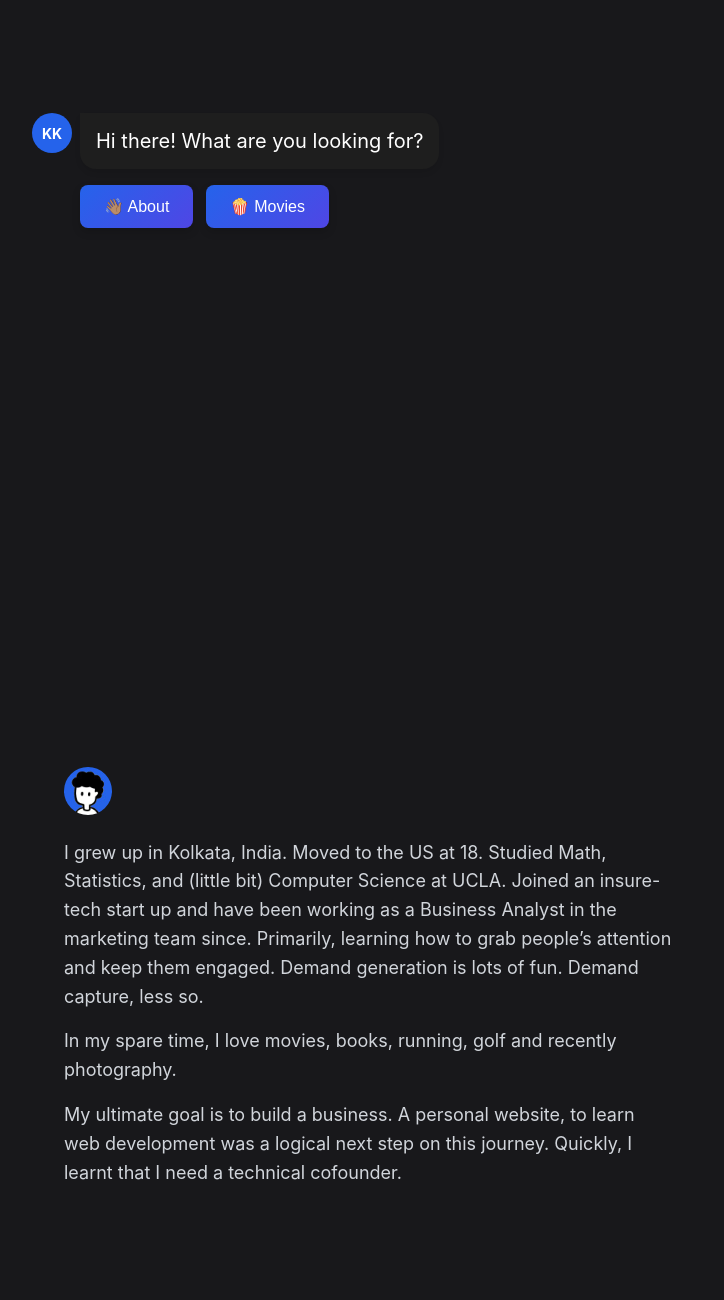
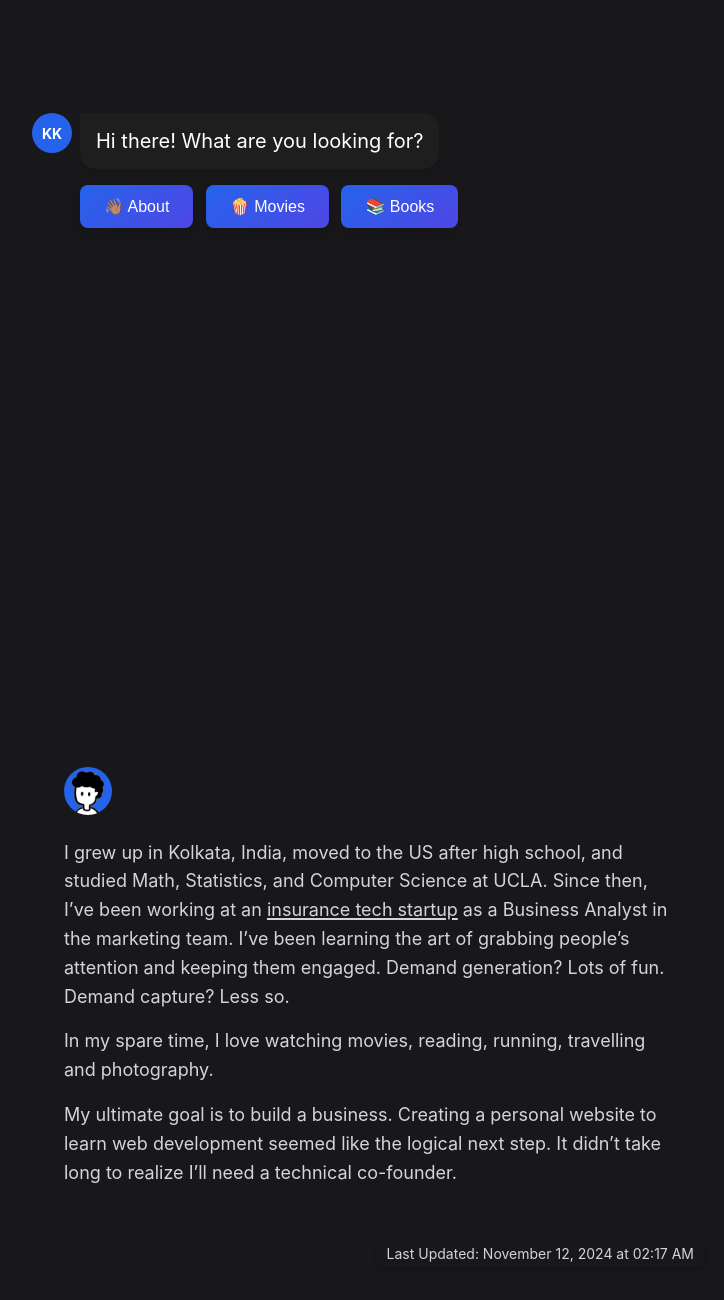
Before and after one commit to kushaykejriwal/personal-website, a website: page index.html in a window 1280 px wide. Shown: the part 224-1524 px from the top of the page, without its empty margins (272-996 px from the left). Drawn offline with Linux system fonts and the light colour scheme.

Commit message:
About page iteration 2

```diff
--- a/css/styles.css
+++ b/css/styles.css
@@ -94,6 +94,9 @@ body {
   width: 100%;
   margin-bottom: 0.75rem;
   display: block;
+  width: auto;
+  display: inline-block;
+  margin-right: 0.5rem;
 }
 
 .option-button.show {
@@ -112,6 +115,8 @@ body {
   width: 100%;
   padding: 2rem;
   color: white;
+  position: relative;  /* Keep this for footer positioning */
+  margin: 0 auto;
 }
 
 .about-section p {
@@ -137,11 +142,48 @@ body {
   align-items: center;
 }
 
+.footer {
+  position: absolute;
+  bottom: -3rem;      /* Position it below the content */
+  right: 0;          /* Align to right edge of content */
+  font-size: 14px;
+  color: #D1D5DB;
+  padding: 5px 10px;
+  border-radius: 5px;
+  box-shadow: 0 2px 5px rgba(0, 0, 0, 0.2);
+  white-space: nowrap;
+}
+
+.link-default {
+  text-decoration-thickness: .10em;
+  text-underline-offset: .1em;
+  transition-duration: .1s;
+  transition-timing-function: cubic-bezier(.4, 0, .2, 1);
+  text-decoration-line:underline
+}
+
+.link-default:hover, .link-default:active {
+  opacity:.5
+}
+
+a {
+  color: inherit;
+  text-decoration:inherit
+}
+
 @media (min-width: 768px) {
   .option-button {
       width: auto;
       display: inline-block;
       margin-right: 0.5rem;
+  }
+}
+
+@media (max-width: 767px) {
+  .footer {
+      right: 50%;
+      transform: translateX(50%);
+      bottom: -3rem;
   }
 }
 
--- a/index.html
+++ b/index.html
@@ -19,7 +19,8 @@
                 </div>
                 <div class="options-container" id="optionsContainer">
                     <button class="option-button" id="aboutButton">👋🏽 About</button>
-                    <button class="option-button" id="workButton">🍿 Movies</button>
+                    <button class="option-button" id="movieButton">🍿 Movies</button>
+                    <button class="option-button" id="booksButton">📚 Books</button>
                 </div>
             </div>
         </section>
@@ -30,46 +31,13 @@
                 <div class="about-header">
                     <img src="images/headshot.jpg" alt="Kushay's profile" class="profile-image">
                 </div>
-                    <p>I grew up in Kolkata, India. Moved to the US at 18. Studied Math, Statistics, and (little bit) Computer Science at UCLA. Joined an insure-tech start up and have been working as a Business Analyst in the marketing team since. Primarily, learning how to grab people’s attention and keep them engaged. Demand generation is lots of fun. Demand capture, less so. </p>
-                    <p>In my spare time, I love movies, books, running, golf and recently photography.</p>
-                    <p>My ultimate goal is to build a business. A personal website, to learn web development was a logical next step on this journey. Quickly, I learnt that I need a technical cofounder.</p>
+                    <p> I grew up in Kolkata, India, moved to the US after high school, and studied Math, Statistics, and Computer Science at UCLA. Since then, I’ve been working at an <a href="https://www.insurify.com" class="link-default" target="_blank" title="insurify.com">insurance tech startup</a> as a Business Analyst in the marketing team. I’ve been learning the art of grabbing people’s attention and keeping them engaged. Demand generation? Lots of fun. Demand capture? Less so. </p>
+                    <p>In my spare time, I love watching movies, reading, running, travelling and photography.</p>
+                    <p>My ultimate goal is to build a business. Creating a personal website to learn web development seemed like the logical next step. It didn’t take long to realize I’ll need a technical co-founder.</p>
+                    <div class="footer" id="lastUpdated"></div>
             </div>
         </section>
     </div>
-
-    <script>
-        document.addEventListener('DOMContentLoaded', () => {
-            const messageRow = document.getElementById('messageRow');
-            const optionsContainer = document.getElementById('optionsContainer');
-            const workButton = document.getElementById('workButton');
-            const aboutButton = document.getElementById('aboutButton');
-            const aboutSection = document.getElementById('aboutSection');
-
-            // Show message with fade in
-            setTimeout(() => {
-                messageRow.classList.remove('hidden');
-            }, 500);
-
-            // Show options container
-            setTimeout(() => {
-                optionsContainer.style.display = 'block';
-            }, 1500);
-
-            // Show first button with a delay
-            setTimeout(() => {
-                aboutButton.classList.add('show');
-            }, 1600);
-
-            // Show second button after a delay
-            setTimeout(() => {
-                workButton.classList.add('show');
-            }, 1900);
-
-            // Smooth scroll to About section on button click
-            aboutButton.addEventListener('click', () => {
-                aboutSection.scrollIntoView({ behavior: 'smooth' });
-            });
-        });
-    </script>
+    <script src="scripts/main.js"></script>
 </body>
 </html>
--- /dev/null
+++ b/scripts/main.js
@@ -0,0 +1,42 @@
+
+document.addEventListener('DOMContentLoaded', () => {
+    const messageRow = document.getElementById('messageRow');
+    const optionsContainer = document.getElementById('optionsContainer');
+    const movieButton = document.getElementById('movieButton');
+    const aboutButton = document.getElementById('aboutButton');
+    const booksButton = document.getElementById('booksButton');
+    const aboutSection = document.getElementById('aboutSection');
+
+    // Show message with fade in
+    setTimeout(() => {
+        messageRow.classList.remove('hidden');
+    }, 500);
+
+    // Show options container
+    setTimeout(() => {
+        optionsContainer.style.display = 'block';
+    }, 1200);
+
+    // Show first button with a delay
+    setTimeout(() => {
+        aboutButton.classList.add('show');
+    }, 1500);
+
+    // Show second button after a delay
+    setTimeout(() => {
+        movieButton.classList.add('show');
+    }, 1800);
+
+    setTimeout(() => {
+        booksButton.classList.add('show');
+    }, 2200);
+
+    // Smooth scroll to About section on button click
+    aboutButton.addEventListener('click', () => {
+        aboutSection.scrollIntoView({ behavior: 'smooth' });
+    });
+
+    const updateDate = new Date();
+    const options = { year: 'numeric', month: 'long', day: 'numeric', hour: '2-digit', minute: '2-digit' };
+    lastUpdated.textContent = `Last Updated: ${updateDate.toLocaleDateString('en-US', options)}`;
+});
```
